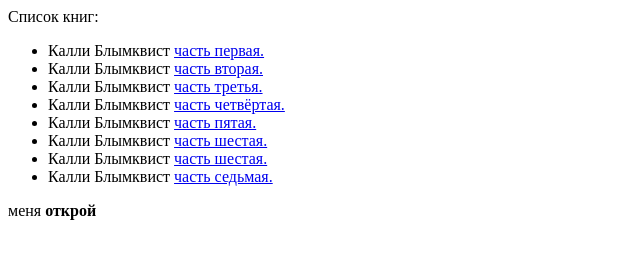
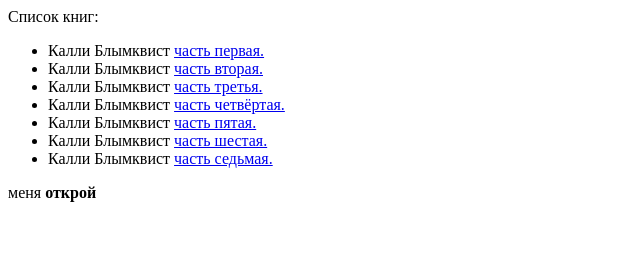
Before and after one commit to ivannebo/ivannebo.github.io, a plain HTML site: page index.html in a window 1280 px wide. Shown: the whole page, without its empty margins (0-640 px from the left). Drawn offline with Linux system fonts and the light colour scheme.

Commit message:
prodlem open

```diff
--- a/index.html
+++ b/index.html
@@ -10,7 +10,6 @@
 		<li>Калли Блымквист <a href="C:\ivannebo\ivannebo.github.io\часть четвёртая.txt">часть четвёртая.</a></li>
 		<li>Калли Блымквист <a href="C:\ivannebo\ivannebo.github.io\часть пятая.txt">часть пятая.</a></li>
 		<li>Калли Блымквист <a href="C:\ivannebo\ivannebo.github.io\часть шестая.txt">часть шестая.</a></li>
-		<li>Калли Блымквист <a href="C:\ivannebo\ivannebo.github.io\часть шестая.txt">часть шестая.</a></li>
 		<li>Калли Блымквист <a href="C:\ivannebo\ivannebo.github.io\часть седьмая.txt">часть седьмая.</a></li>
 	</ul>
 
```
